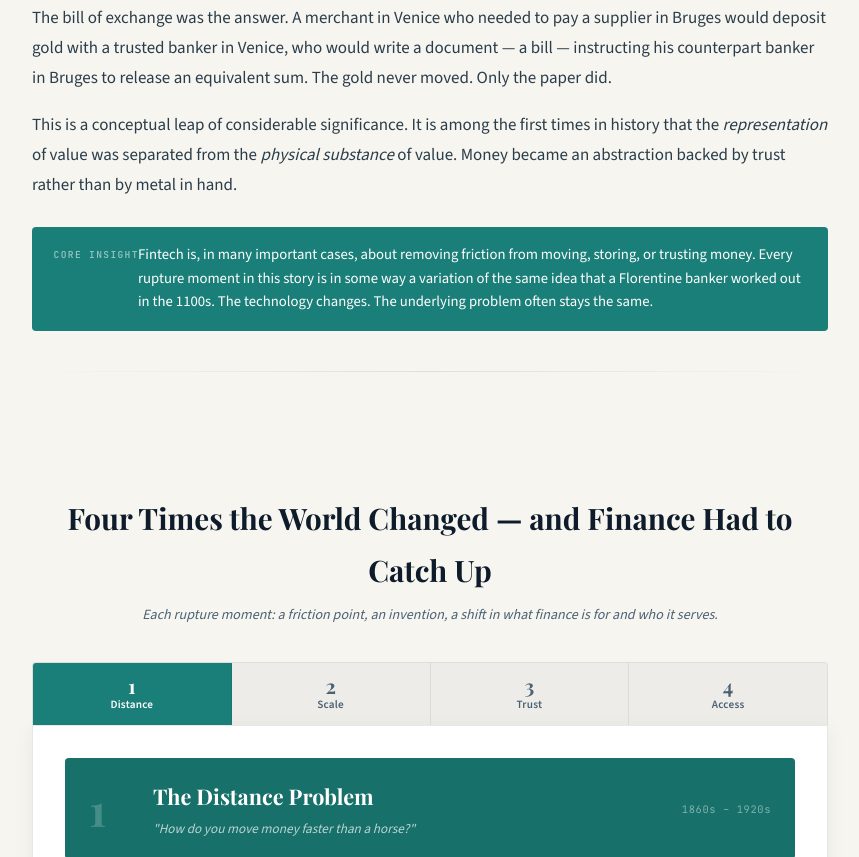
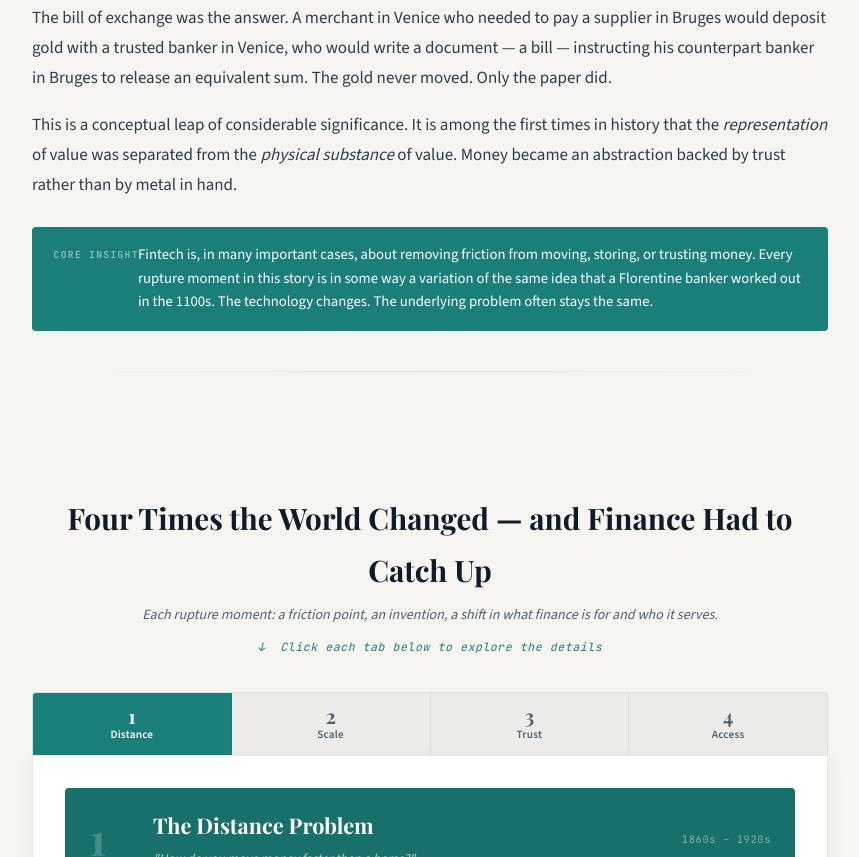
Before and after one commit to priyadarshidutta/Fintech-Origination-Evolution, a plain HTML site: page index.html in a window 1280 px wide. Shown: the part 1628-2485 px from the top of the page, without its empty margins (210-1069 px from the left). Drawn offline with nearby package versions, Linux system fonts and the light colour scheme; a web font is replaced by a local one.

Commit message:
Add files via upload

```diff
--- a/index.html
+++ b/index.html
@@ -218,6 +218,7 @@
   <div class="tabs-intro fi">
     <h2>Four Times the World Changed — and Finance Had to Catch Up</h2>
     <p>Each rupture moment: a friction point, an invention, a shift in what finance is for and who it serves.</p>
+    <p style="margin-top:0.6rem; font-family:'JetBrains Mono',monospace; font-size:0.72rem; color:var(--teal); letter-spacing:0.05em;">↓ &nbsp;Click each tab below to explore the details</p>
   </div>
 
   <div class="tab-bar" role="tablist">
```
